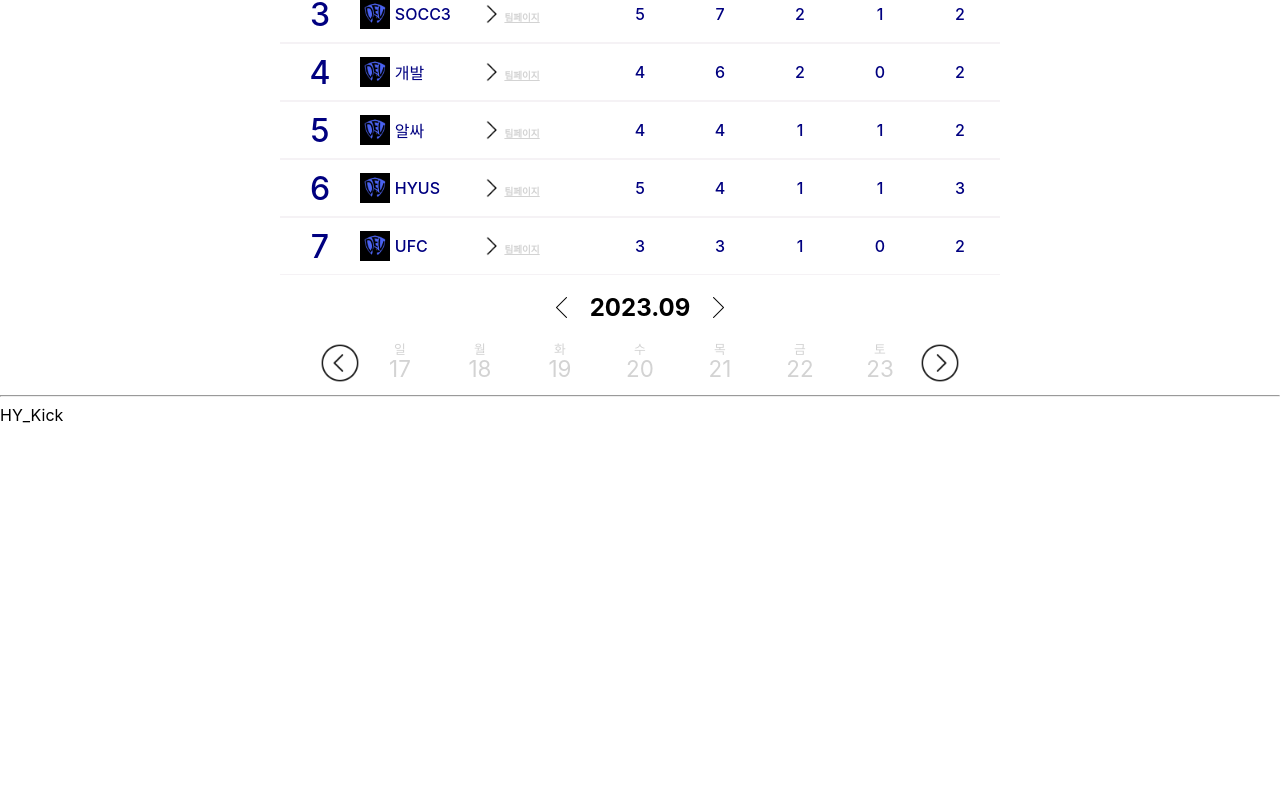
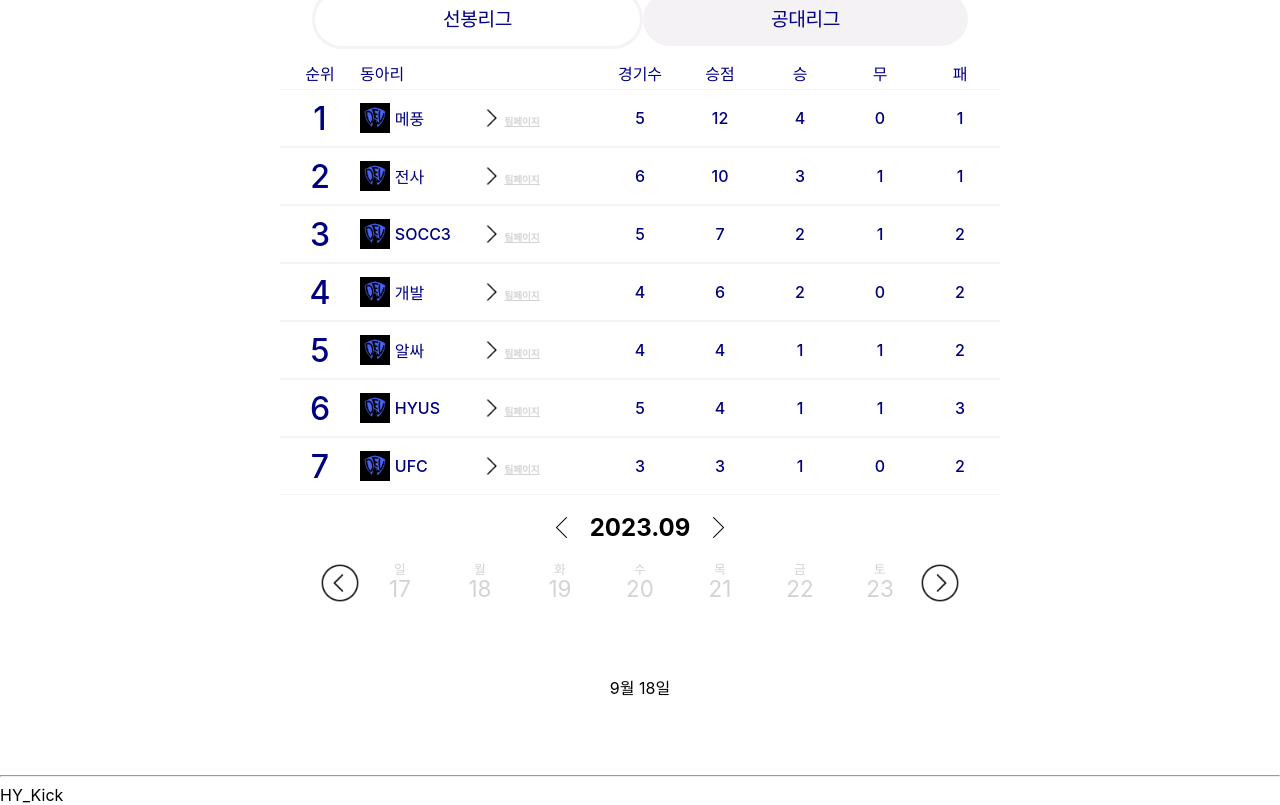
Before and after one commit to ludals/HY_kick, a React (Create React App) app in the folder my-app/: page /home in a window 1280 px wide. Shown: the part 3703-4508 px from the top of the page. Before the commit the page ends 4128 px from the top, so only its background shows below. Built offline with nearby package versions, Linux system fonts and the light colour scheme.

Commit message:
Feat: Apply calender data

```diff
--- a/my-app/src/component/matches.json
+++ b/my-app/src/component/matches.json
@@ -97,6 +97,13 @@
             "away": "휴스",
             "time": "13",
             "league": "선봉리그"
+        },
+        {
+            "date": "2023-11-18",
+            "home": "메풍",
+            "away": "휴스",
+            "time": "13",
+            "league": "선봉리그"
         }
     ]
 }
--- a/my-app/src/component/schedule/Schedule.jsx
+++ b/my-app/src/component/schedule/Schedule.jsx
@@ -1,4 +1,4 @@
-import { useEffect, useState } from "react";
+import { useEffect, useState, useCallback } from "react";
 import styled from "styled-components";
 import PropTypes from 'prop-types';
 import gotoLeft from "../../asset/gotoLeft.png"
@@ -15,6 +15,7 @@ const Schedule = () => {
     const [date, setDate] = useState(now.getDate());        //selected day
     const day = ["일", "월", "화", "수", "목", "금", "토"];
     const days = [31, 28, 31, 30 ,31, 30, 31, 31, 30, 31, 30, 31];
+    const [matchInfo, setMatchInfo] = useState(matchData.filter((state) => new Date(state.date).getTime() === new Date(`${year}-${month}-${date}`).getTime()));
     const [monthData, setMonthData] = useState({
         date: new Date(year, month-1, date),        //just move week
         days: Array.from({ length: days[month-1] }, (_, index) => index + 1),       //date info of selected month
@@ -28,25 +29,34 @@ const Schedule = () => {
         );
     }));
 
-
     const [weekDiv, setWeekDiv] = useState(monthDiv.filter(value =>
         (date - now.getDay()) <= value.key && (date + (6 - now.getDay())) >= value.key
     ));
 
-    const loadMatchData = (year, month, date) => {
-        console.log((matchData.filter((state) => new Date(state.date).getTime() === new Date(`${year}-${month}-${date}`).getTime())));
-        return (matchData.filter((state) => new Date(state.date).getTime() === new Date(`${year}-${month}-${date}`).getTime()));
+    const loadMatchData = useCallback((year, month, date) => {
+        return matchData.filter((state) => new Date(state.date).getTime() === new Date(`${year}-${month}-${date}`).getTime());
+      }, [matchData]);
+
+    const selectDate = (value) => {
+        setYear(monthData.date.getFullYear());
+        setMonth(monthData.date.getMonth()+1);
+        setDate(value);
     }
 
     useEffect(() => {
-        setMonthDiv(monthData.days && monthData.days.map((value, index) => {
+        const matchInfo = loadMatchData(year, month, date);
+        setMatchInfo(matchInfo);
+    }, [year, month, date, loadMatchData]);
+
+    useEffect(() => {
+        setMonthDiv(monthData.days && monthData.days.map((value) => {
             return(
-                <DayWrapper key={index+1} $isActive={loadMatchData(monthData.date.getFullYear(), monthData.date.getMonth()+1, index+1).length}>
+                <DayWrapper key={value} onClick={() => selectDate(value)} $isActive={loadMatchData(monthData.date.getFullYear(), monthData.date.getMonth()+1, value).length}>
                     <div className="day">{day[(new Date(monthData.date.getFullYear(), monthData.date.getMonth(), value)).getDay()]}</div>
                     <div className="date">{value}</div>
                 </DayWrapper>
             );
-        }))
+        }))// eslint-disable-next-line
     }, [monthData.days])
 
     useEffect(() => {
@@ -116,6 +126,26 @@ const Schedule = () => {
                 </WeekView>
                 <img src={gotoRight} alt="gotoRight" className="nextWeek" onClick={nextWeek}/>
             </WeekWrapper>
+            <MatchWrapper>
+                <div>{month}월 {date}일</div>
+                {
+                    matchInfo && matchInfo.map((value, index) => {
+                        return(
+                            <MatchView key={index}>
+                                <div className="matchNum">
+                                    <div>{index+1}경기</div>
+                                    <div>{value.league}</div>
+                                </div>
+                                <div className="matchInfo">
+                                    <div>{value.home}</div>
+                                    <div>vs</div>
+                                    <div>{value.away}</div>
+                                </div>
+                            </MatchView>
+                        );
+                    })
+                }
+            </MatchWrapper>
         </CalenderWrapper>
     );
 
@@ -205,6 +235,37 @@ const DayWrapper = styled.div`
         }
     }
 `;
+const MatchWrapper = styled.div`
+    width: 100%;
+    height: 10rem;
+    display: flex;
+    flex-direction: column;
+    justify-content: center;
+    align-items: center
+`;
+
+const MatchView = styled.div`
+    width: 50%;
+    height: 3rem;
+    display: flex;
+    flex-direction: column;
+    justify-content: center;
+    align-items: center;
+    .matchNum{
+        width: 100%;
+        display: flex;
+        justify-content: start;
+        align-items: center;
+        gap: 1rem;
+    }
+    .matchInfo{
+        width: 100%;
+        display: flex;
+        justify-content: center;
+        align-items: center;
+        gap: 1rem;
+    }
+`;
 
 WeekView.propTypes = {
     $date: PropTypes.instanceOf(Date),
```
